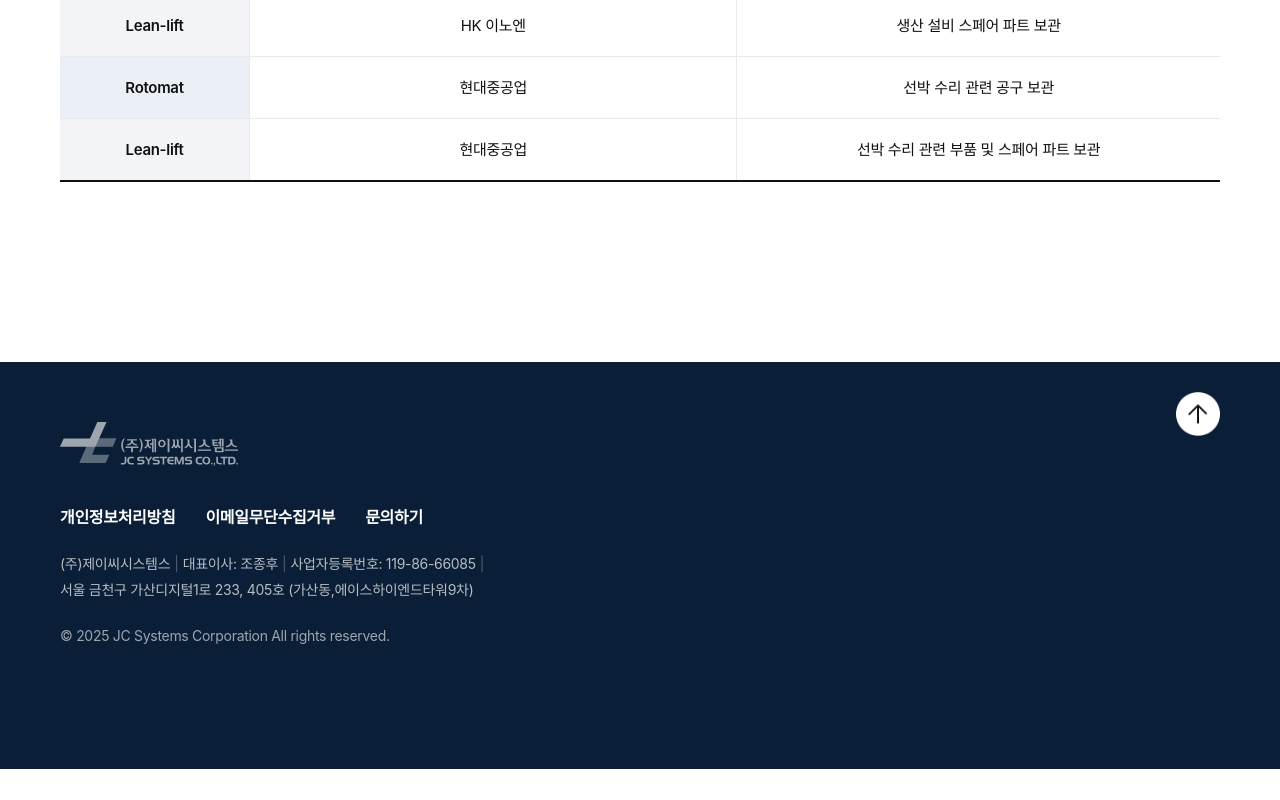
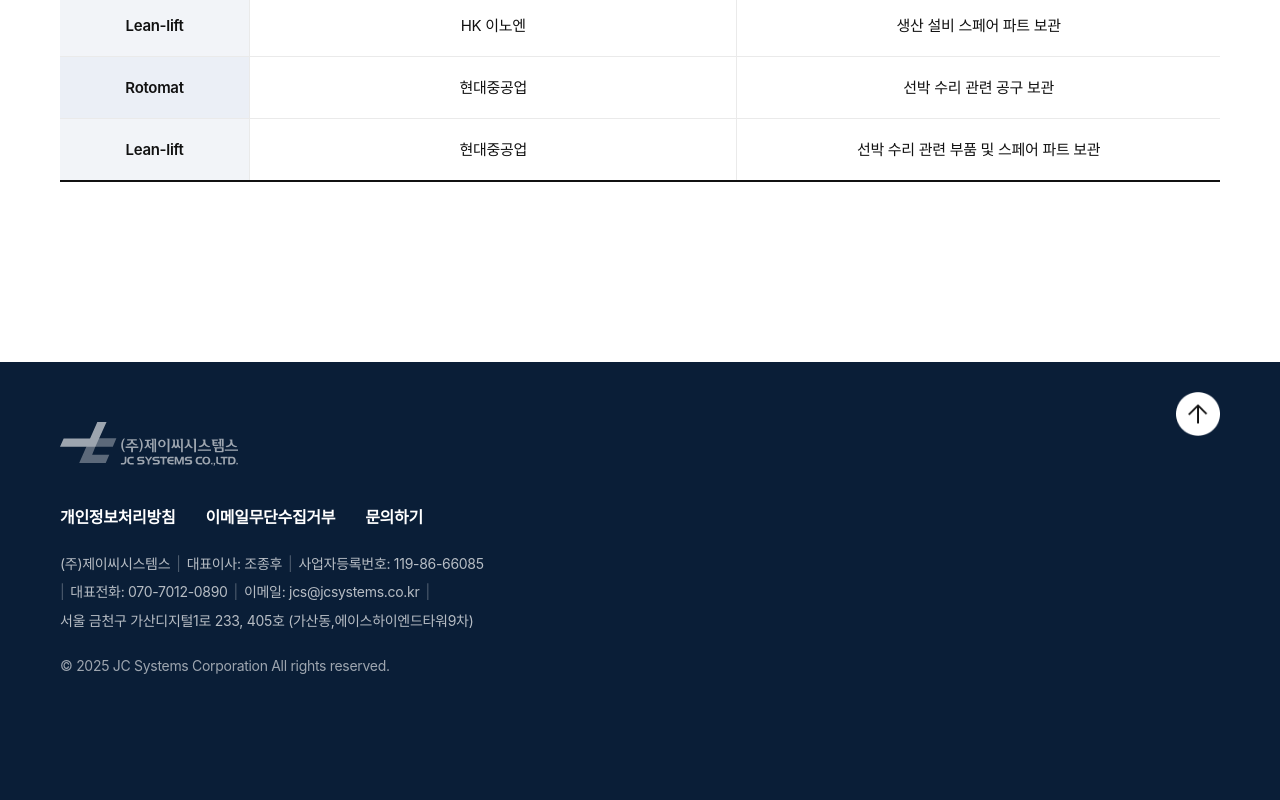
Before and after one commit to eunzzinn/jcsystems, a plain HTML site: page product-hanel.html in a window 1280 px wide. Shown: the part 3107-3907 px from the top of the page. Before the commit the page ends 3876 px from the top, so only its background shows below. Drawn offline with nearby package versions, Linux system fonts and the light colour scheme; a script that the page names is missing; a web font is replaced by a local one.

Commit message:
250909_최종수정_반영

```diff
--- a/css/common.css
+++ b/css/common.css
@@ -391,7 +391,8 @@ footer .footer-info {
 footer .footer-info ul {
   display: flex;
   flex-wrap: wrap;
-  gap: 4px;
+  gap: 6px;
+  max-width: 500px;
 }
 footer .footer-info .bar {
   opacity: 0.4;
--- a/product-hanel.html
+++ b/product-hanel.html
@@ -235,7 +235,7 @@
             <div class="sec-txt" data-aos="fade-up">
                 <h2 class="title">제품 레퍼런스</h2>
                 <div class="reference-view">
-                    <a href="#">레퍼런스 더보기</a>
+                    <a href="https://www.hanel.us/us/case-studies" target="_blank">레퍼런스 더보기</a>
                 </div>
             </div>
             <div class="product-reference">
@@ -322,6 +322,10 @@
                     <li class="bar">|</li>
                     <li>사업자등록번호: 119-86-66085</li>
                     <li class="bar">|</li>
+                    <li>대표전화: 070-7012-0890</li>
+                    <li class="bar">|</li>
+                    <li>이메일: jcs@jcsystems.co.kr</li>
+                    <li class="bar">|</li>
                     <li>서울 금천구 가산디지털1로 233, 405호 (가산동,에이스하이엔드타워9차)</li>
                 </ul>
             </div>
```
Also changed, not shown: business.html (+4 -0 lines), company.html (+4 -0 lines), contact.html (+4 -0 lines), index.html (+4 -0 lines), privacy.html (+1 -1 lines), product-airtac.html (+4 -0 lines), product-effecto.html (+4 -0 lines), product-raedel.html (+4 -0 lines), product-rexnord.html (+4 -0 lines), product-winkel.html (+4 -0 lines), reference.html (+4 -0 lines).
